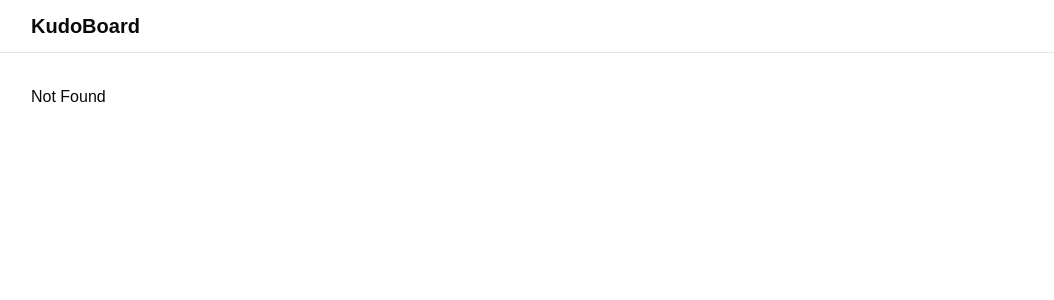
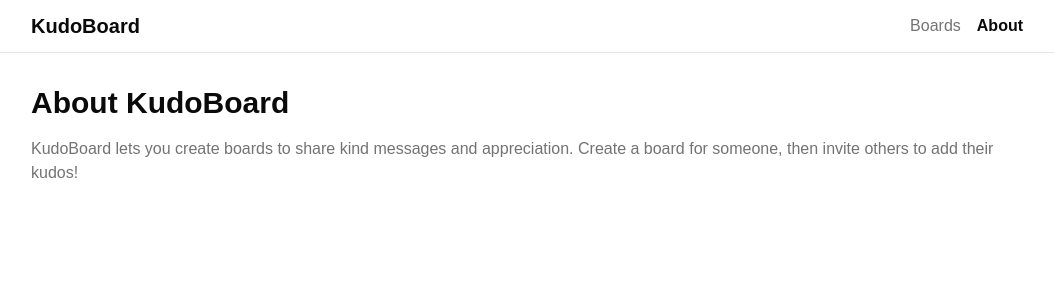
Before and after one commit to mtj0712/kudoboard, a React (Vite) app: page /kudoboard/about in a window 1280 px wide. Before the commit this address had no page. Shown: the top 300 px of the page, without its empty margins (113-1167 px from the left). Built offline with nearby package versions, Linux system fonts and the light colour scheme.

Commit message:
kudoboard-02: Create the home and about pages and add navigation links

```diff
--- a/src/routeTree.gen.ts
+++ b/src/routeTree.gen.ts
@@ -9,27 +9,69 @@
 // Additionally, you should also exclude this file from your linter and/or formatter to prevent it from being checked or modified.
 
 import { Route as rootRouteImport } from './routes/__root'
+import { Route as AboutRouteImport } from './routes/about'
+import { Route as IndexRouteImport } from './routes/index'
 
-export interface FileRoutesByFullPath {}
-export interface FileRoutesByTo {}
+const AboutRoute = AboutRouteImport.update({
+  id: '/about',
+  path: '/about',
+  getParentRoute: () => rootRouteImport,
+} as any)
+const IndexRoute = IndexRouteImport.update({
+  id: '/',
+  path: '/',
+  getParentRoute: () => rootRouteImport,
+} as any)
+
+export interface FileRoutesByFullPath {
+  '/': typeof IndexRoute
+  '/about': typeof AboutRoute
+}
+export interface FileRoutesByTo {
+  '/': typeof IndexRoute
+  '/about': typeof AboutRoute
+}
 export interface FileRoutesById {
   __root__: typeof rootRouteImport
+  '/': typeof IndexRoute
+  '/about': typeof AboutRoute
 }
 export interface FileRouteTypes {
   fileRoutesByFullPath: FileRoutesByFullPath
-  fullPaths: never
+  fullPaths: '/' | '/about'
   fileRoutesByTo: FileRoutesByTo
-  to: never
-  id: '__root__'
+  to: '/' | '/about'
+  id: '__root__' | '/' | '/about'
   fileRoutesById: FileRoutesById
 }
-export interface RootRouteChildren {}
+export interface RootRouteChildren {
+  IndexRoute: typeof IndexRoute
+  AboutRoute: typeof AboutRoute
+}
 
 declare module '@tanstack/react-router' {
-  interface FileRoutesByPath {}
+  interface FileRoutesByPath {
+    '/about': {
+      id: '/about'
+      path: '/about'
+      fullPath: '/about'
+      preLoaderRoute: typeof AboutRouteImport
+      parentRoute: typeof rootRouteImport
+    }
+    '/': {
+      id: '/'
+      path: '/'
+      fullPath: '/'
+      preLoaderRoute: typeof IndexRouteImport
+      parentRoute: typeof rootRouteImport
+    }
+  }
 }
 
-const rootRouteChildren: RootRouteChildren = {}
+const rootRouteChildren: RootRouteChildren = {
+  IndexRoute: IndexRoute,
+  AboutRoute: AboutRoute,
+}
 export const routeTree = rootRouteImport
   ._addFileChildren(rootRouteChildren)
   ._addFileTypes<FileRouteTypes>()
--- a/src/routes/__root.tsx
+++ b/src/routes/__root.tsx
@@ -12,6 +12,20 @@
           <Link to="/" className="text-xl font-bold">
             KudoBoard
           </Link>
+          <div className="flex gap-4">
+            <Link
+              to="/"
+              className="text-muted-foreground hover:text-foreground [&.active]:text-foreground [&.active]:font-semibold"
+            >
+              Boards
+            </Link>
+            <Link
+              to="/about"
+              className="text-muted-foreground hover:text-foreground [&.active]:text-foreground [&.active]:font-semibold"
+            >
+              About
+            </Link>
+          </div>
         </nav>
       </header>
       <main className="mx-auto max-w-5xl px-4 py-8">
--- /dev/null
+++ b/src/routes/about.tsx
@@ -0,0 +1,18 @@
+import { createFileRoute } from "@tanstack/react-router";
+
+export const Route = createFileRoute("/about")({
+  component: AboutPage,
+});
+
+function AboutPage() {
+  return (
+    <div>
+      <h1 className="mb-4 text-3xl font-bold">About KudoBoard</h1>
+      <p className="text-muted-foreground">
+        KudoBoard lets you create boards to share kind messages and
+        appreciation. Create a board for someone, then invite others to add
+        their kudos!
+      </p>
+    </div>
+  );
+}
--- /dev/null
+++ b/src/routes/index.tsx
@@ -0,0 +1,14 @@
+import { createFileRoute } from '@tanstack/react-router';
+
+export const Route = createFileRoute('/')({
+  component: HomePage,
+});
+
+function HomePage() {
+  return (
+    <div>
+      <h1 className="mb-6 text-3xl font-bold">Boards</h1>
+      <p className="text-muted-foreground">No boards yet. Check back soon!</p>
+    </div>
+  );
+}
```
